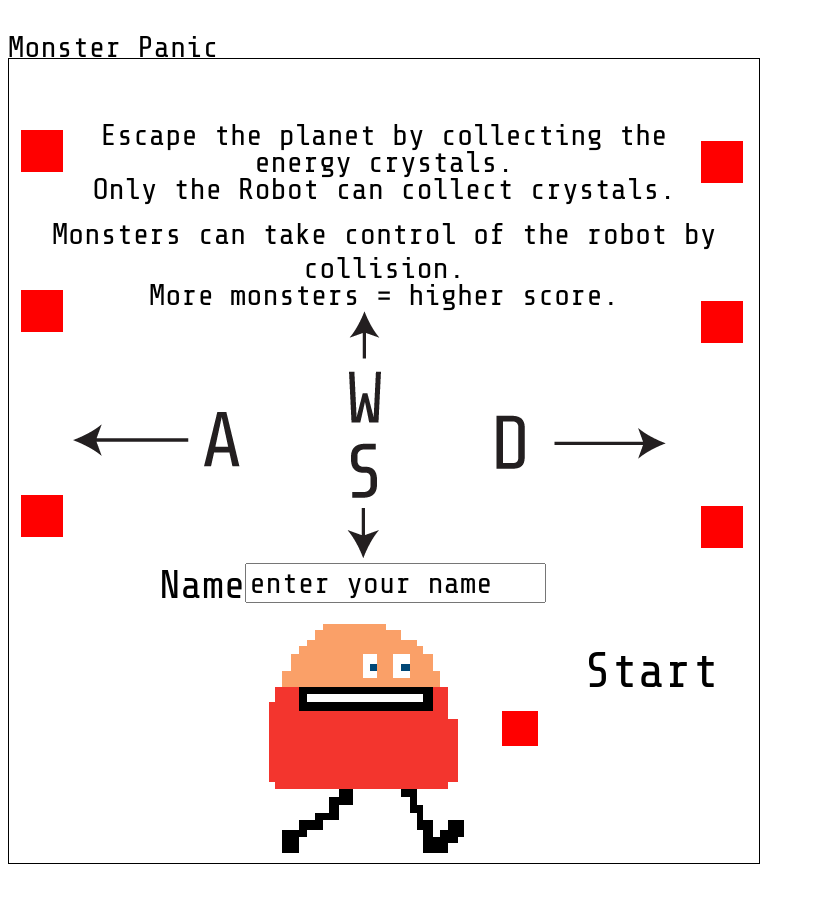
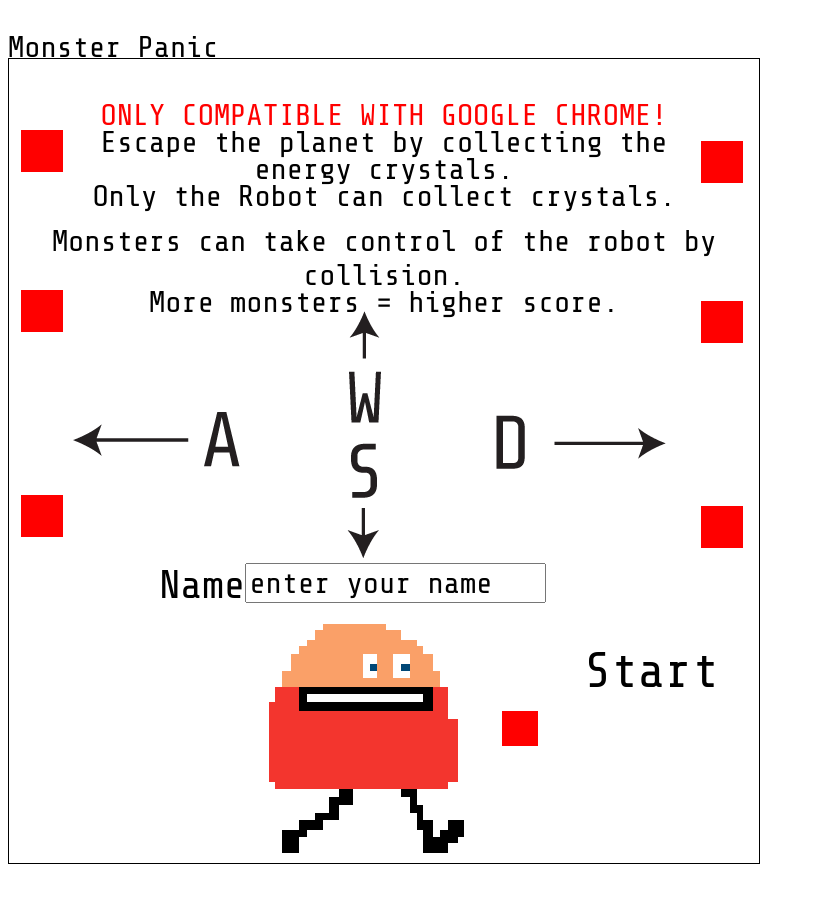
Before and after one commit to chrisbrawn/monster_panic, a website: page index.html in a window 1280 px wide. Shown: the whole page, without its empty margins (0-815 px from the left). Drawn offline with nearby package versions, Linux system fonts and the light colour scheme.

Commit message:
fixed. Only compatible with chrome!

```diff
--- a/css/styles.css
+++ b/css/styles.css
@@ -17,6 +17,12 @@
 	margin-top: -270px;
 	margin-left: 575px;
 	padding-top: 50px;
+}
+
+#compat {
+
+	color: red;
+
 }
 
 #exit{
@@ -40,7 +46,7 @@
 	position:absolute;
 	top:20;
 	left:20;
-	margin-top: -875px;
+	margin-top: -895px;
 	margin-left: 00px;
 	padding-top: 100px;
 }
--- a/index.html
+++ b/index.html
@@ -11,11 +11,13 @@
 
     <body>
             <div id="login"><img src="images/login.png">
-                <div id="topScore"><p>Escape the planet by collecting the </p><p>energy crystals.</p>
+                <div id="topScore">       <p id="compat"> ONLY COMPATIBLE WITH GOOGLE CHROME!</p>
+                    <p>Escape the planet by collecting the </p><p>energy crystals.</p>
                 <p>Only the Robot can collect crystals. </p>
                 <br>
                 <p> Monsters can take control of the
                 robot by collision.</p><p>More monsters = higher score.</p>
+
             </div>
 
             <p id="name">Name<input type="text" id="namebox" size="17" value="enter your name"></p>
--- a/package.json
+++ b/package.json
@@ -4,7 +4,7 @@
   "scripts": {
     "start": "app.js"
   },
-  "version": "0.0.0-23",
+  "version": "0.0.0-25",
   "engines": {
     "node": "0.8.x"
   },
```
Also changed, not shown: app.js (+0 -9 lines).
